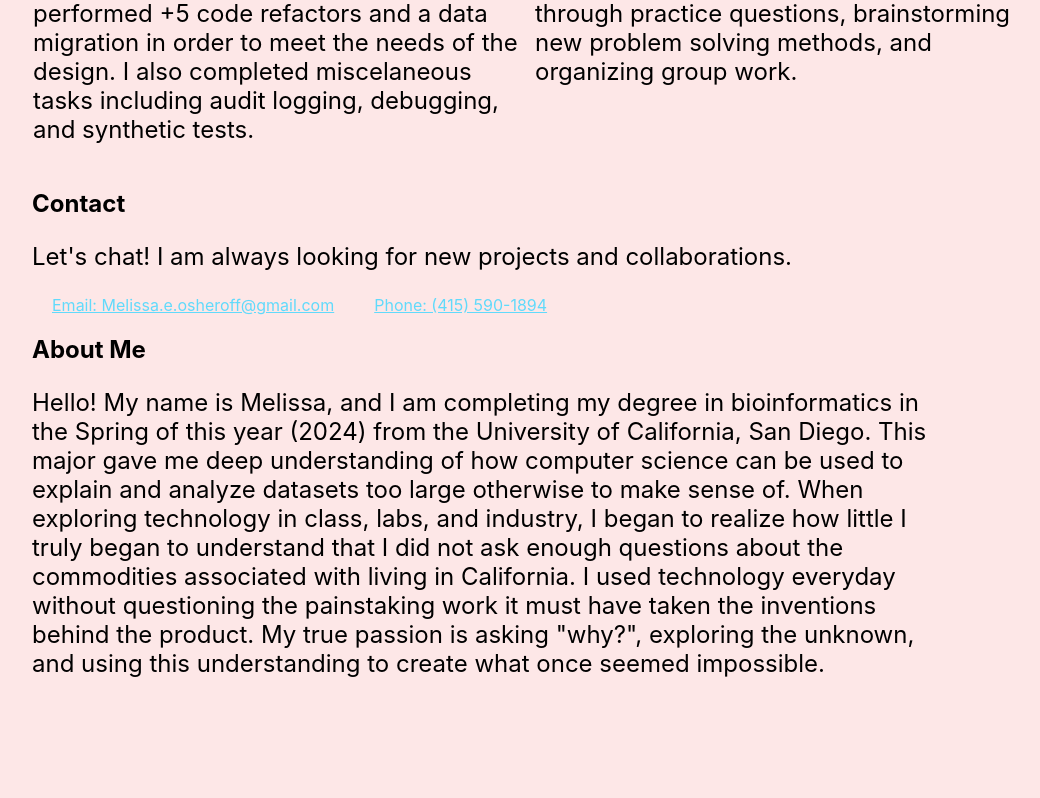
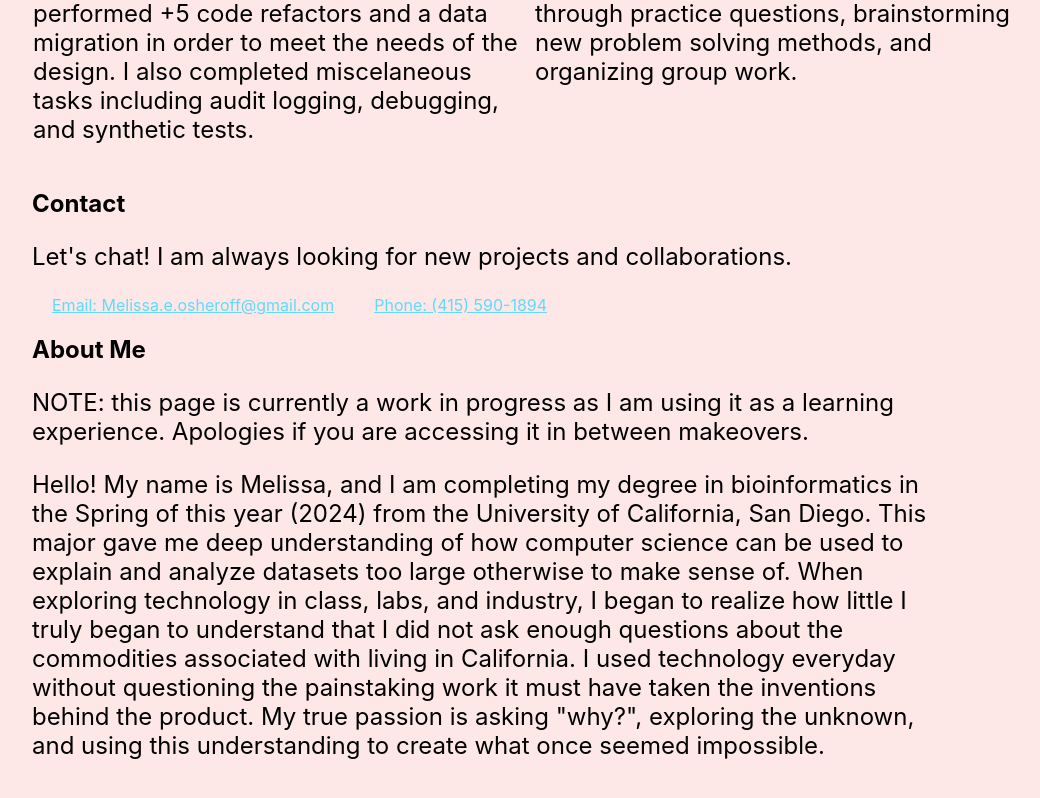
Before and after one commit to Melissa2002/Melissa2002.github.io, a React app: page / in a window 1280 px wide. Shown: the part 1854-2652 px from the top of the page, without its empty margins (160-1200 px from the left). Built offline with nearby package versions, Linux system fonts and the light colour scheme.

Commit message:
Update AboutMe.jsx

```diff
--- a/src/Components/AboutMe.jsx
+++ b/src/Components/AboutMe.jsx
@@ -4,6 +4,9 @@ function AboutMe() {
     return (
         <>
         <h2>About Me</h2>
+        <p> NOTE: this page is currently a work in progress as I am using it as a learning experience.
+            Apologies if you are accessing it in between makeovers.
+        </p>
          <p> Hello! My name is Melissa, and I am completing my degree in bioinformatics
             in the Spring of this year (2024) from the University of California, San Diego.
             This major gave me deep understanding of how computer science can be used to
```
